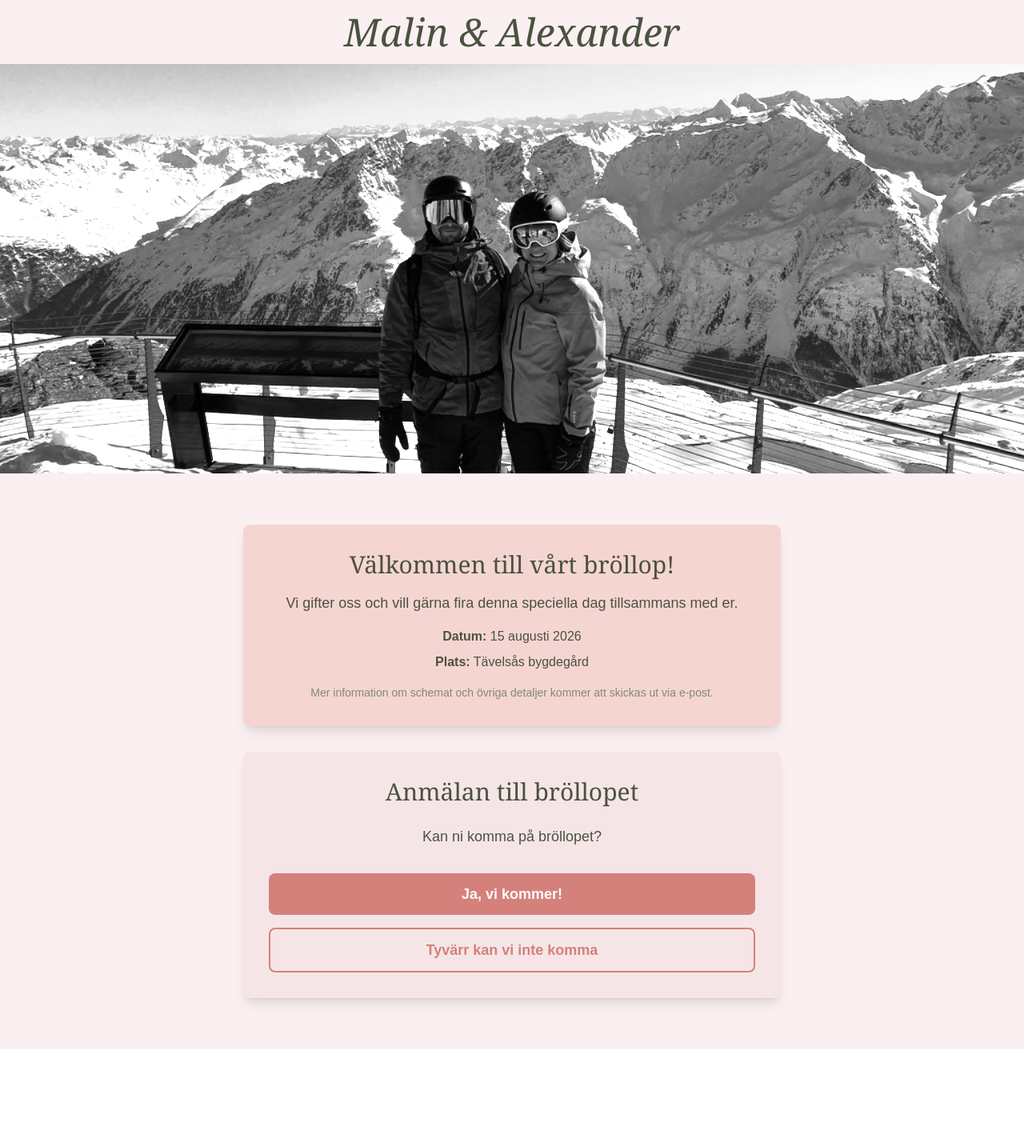
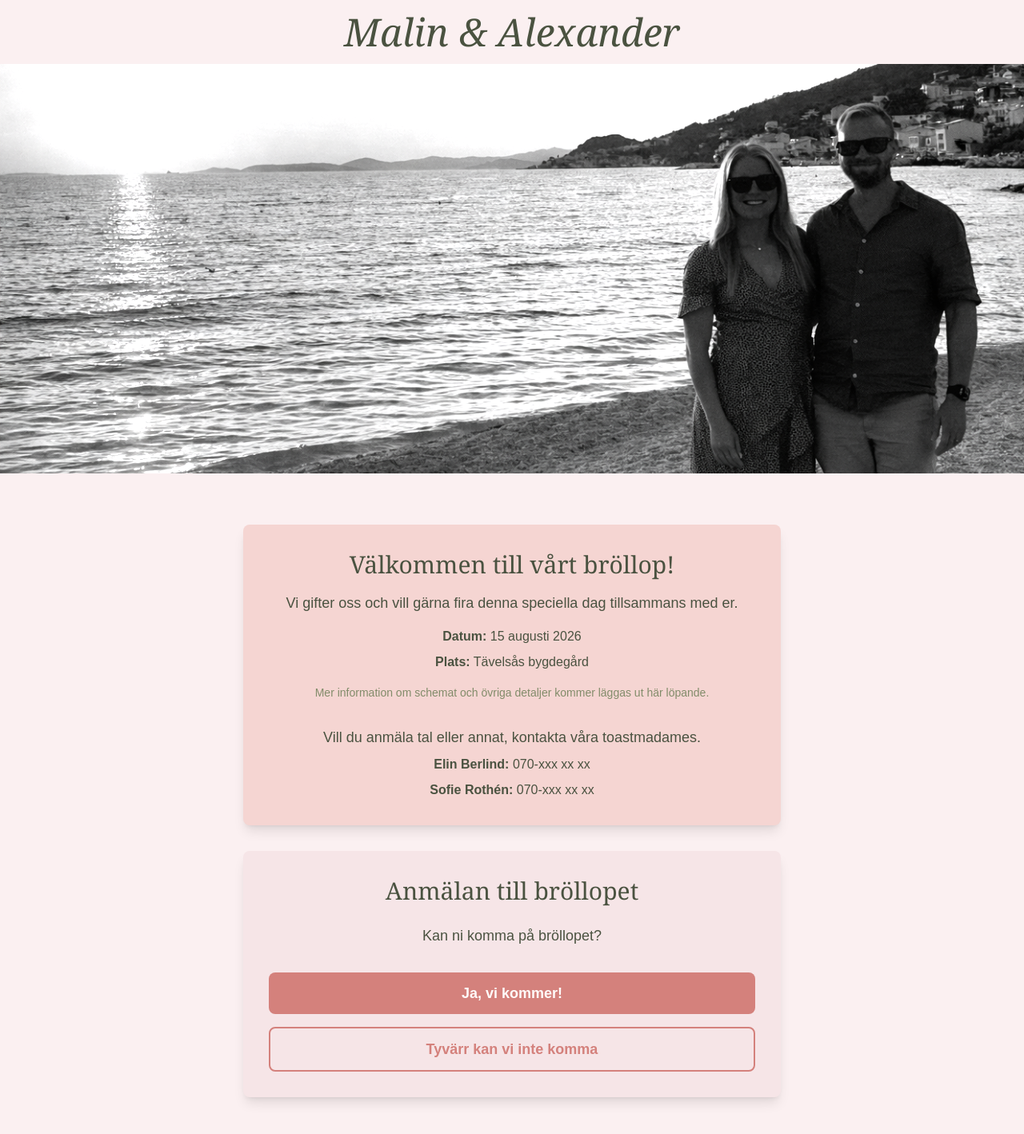
Before and after one commit to Alecktos/alecktos-website, a Next.js app: page / in a window 1280 px wide. Shown: the top 1418 px of the page at 80% size. Before the commit the page ends 1312 px from the top, so only its background shows below. Built offline with nearby package versions, Linux system fonts and the light colour scheme; no server answers.

Commit message:
Working on styling and more info

```diff
--- a/app/globals.css
+++ b/app/globals.css
@@ -39,7 +39,3 @@ body {
   /*color: var(--foreground);*/
   font-family: Arial, Helvetica, sans-serif;
 }
-
-.my-image {
-  @apply grayscale brightness-150;
-}
--- a/app/page.tsx
+++ b/app/page.tsx
@@ -6,26 +6,16 @@ export default function Home() {
     <div className="min-h-screen bg-off-white">
       <main className="max-w-screen-2xl mx-auto min-h-screen w-full flex flex-col bg-blush-lighter text-center">
         <h1 className="text-5xl italic font-serif p-4 text-sage-darker" >Malin & Alexander</h1>
-        {/*<p>Nästa steg är att formulär med databas integration på plats</p>*/}
-        {/*<p>Jag vill även migrera över mina andra appar sidor till denna</p>*/}
         <div className="relative w-full text-center">
           <div className="relative w-full h-128">
                 <Image
-                className="my-image object-cover"
-                src="/vacation.jpeg"
+                className="brightness-150 object-cover object-top-right"
+                src="/beach_7.png"
                 alt="Header image"
                 fill
                 priority
               />
           </div>
-          {/*<div className="w-full absolute bottom-0 left-0 text-center mb-32">*/}
-			{/*/!*<h2 className="text-8xl font-serif font-bold text-sage-lighter drop-shadow-lg text-center">*!/*/}
-          {/*  /!*  2026-08-16*!/*/}
-          {/*  /!*</h2>*!/*/}
-          {/*   /!*<button className="mt-10 bg-blush-dark hover:bg-blush-medium text-sage-darker font-bold py-2 px-4 rounded">*!/*/}
-          {/*   /!*    Anmäl dig här*!/*/}
-          {/*   /!*</button>*!/*/}
-          {/*</div>*/}
         </div>
 
 
@@ -45,62 +35,21 @@ export default function Home() {
               <p><strong>Plats:</strong> Tävelsås bygdegård</p>
             </div>
             <p className="text-sage-dark mt-4 text-sm">
-              Mer information om schemat och övriga detaljer kommer att skickas ut via e-post.
+              Mer information om schemat och övriga detaljer kommer läggas ut här löpande.
             </p>
+
+	          <div className="text-sage-darker mt-8 text-center space-y-2">
+		          <p className="text-lg">
+			          Vill du anmäla tal eller annat, kontakta våra toastmadames.
+		          </p>
+		          <div className="text-sage-darker space-y-2 text-sage-darker ">
+		          <p><strong>Elin Berlind:</strong> 070-xxx xx xx</p>
+		          <p><strong>Sofie Rothén:</strong> 070-xxx xx xx</p>
+	          </div>
+	          </div>
           </div>
-
           <RegistrationForm />
         </section>
-
-
-
-        {/*<div className="flex flex-col items-center gap-6 text-center sm:items-start sm:text-left">*/}
-        {/*  <h1 className="max-w-xs text-3xl font-semibold leading-10 tracking-tight text-black dark:text-zinc-50">*/}
-        {/*    To get started, edit the page.tsx file.*/}
-        {/*  </h1>*/}
-        {/*  <p className="max-w-md text-lg leading-8 text-zinc-600 dark:text-zinc-400">*/}
-        {/*    Looking for a starting point or more instructions? Head over to{" "}*/}
-        {/*    <a*/}
-        {/*      href="https://vercel.com/templates?framework=next.js&utm_source=create-next-app&utm_medium=appdir-template-tw&utm_campaign=create-next-app"*/}
-        {/*      className="font-medium text-zinc-950 dark:text-zinc-50"*/}
-        {/*    >*/}
-        {/*      Templates*/}
-        {/*    </a>{" "}*/}
-        {/*    or the{" "}*/}
-        {/*    <a*/}
-        {/*      href="https://nextjs.org/learn?utm_source=create-next-app&utm_medium=appdir-template-tw&utm_campaign=create-next-app"*/}
-        {/*      className="font-medium text-zinc-950 dark:text-zinc-50"*/}
-        {/*    >*/}
-        {/*      Learning*/}
-        {/*    </a>{" "}*/}
-        {/*    center.*/}
-        {/*  </p>*/}
-        {/*</div>*/}
-        {/*<div className="flex flex-col gap-4 text-base font-medium sm:flex-row">*/}
-        {/*  <a*/}
-        {/*    className="flex h-12 w-full items-center justify-center gap-2 rounded-full bg-foreground px-5 text-background transition-colors hover:bg-[#383838] dark:hover:bg-[#ccc] md:w-[158px]"*/}
-        {/*    href="https://vercel.com/new?utm_source=create-next-app&utm_medium=appdir-template-tw&utm_campaign=create-next-app"*/}
-        {/*    target="_blank"*/}
-        {/*    rel="noopener noreferrer"*/}
-        {/*  >*/}
-        {/*    <Image*/}
-        {/*      className="dark:invert"*/}
-        {/*      src="/vercel.svg"*/}
-        {/*      alt="Vercel logomark"*/}
-        {/*      width={16}*/}
-        {/*      height={16}*/}
-        {/*    />*/}
-        {/*    Deploy Now*/}
-        {/*  </a>*/}
-        {/*  <a*/}
-        {/*    className="flex h-12 w-full items-center justify-center rounded-full border border-solid border-black/[.08] px-5 transition-colors hover:border-transparent hover:bg-black/[.04] dark:border-white/[.145] dark:hover:bg-[#1a1a1a] md:w-[158px]"*/}
-        {/*    href="https://nextjs.org/docs?utm_source=create-next-app&utm_medium=appdir-template-tw&utm_campaign=create-next-app"*/}
-        {/*    target="_blank"*/}
-        {/*    rel="noopener noreferrer"*/}
-        {/*  >*/}
-        {/*    Documentation*/}
-        {/*  </a>*/}
-        {/*</div>*/}
       </main>
     </div>
   );
```
Also changed, not shown: public/beach_7.png (added).
